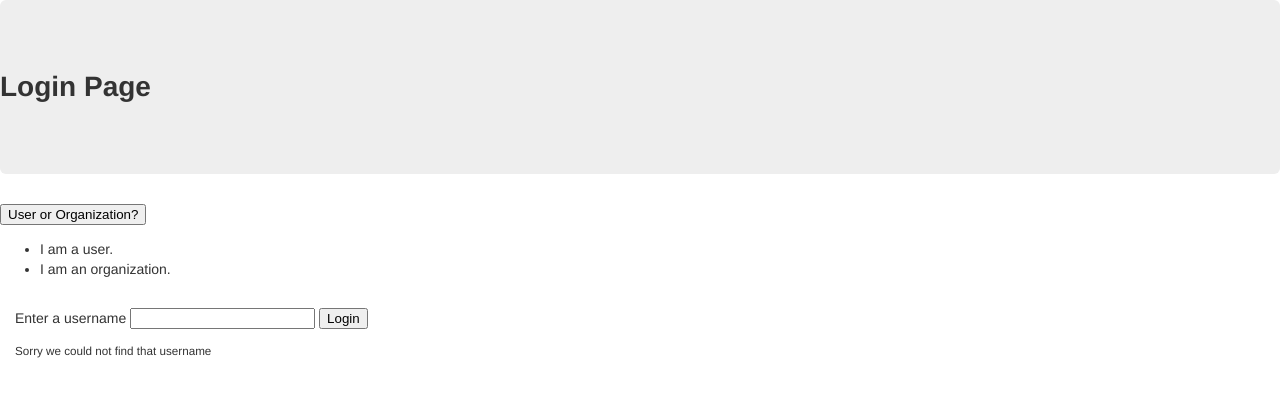
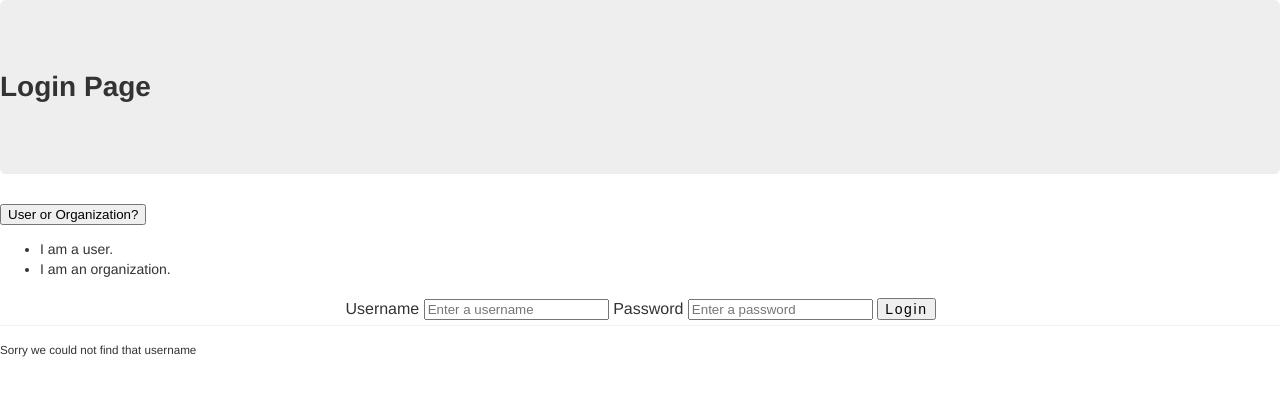
Before and after one commit to wucheeman/Chime, a Node project: template views/login.handlebars in a window 1280 px wide. Shown: the top 397 px of the page. Run offline with Node 20 templates, Linux system fonts and the light colour scheme; the template is opened without the code that fills it, so the values that code supplies are empty; some libraries are stand-ins or nearby versions.

Commit message:
saving changes locally

```diff
--- a/controllers/api-routes.js
+++ b/controllers/api-routes.js
@@ -1,4 +1,3 @@
-
 var sendSMS = require('../twilio/send-sms.js');
 
 var model = require('../models/model.js');
--- a/public/css/login_style.css
+++ b/public/css/login_style.css
@@ -1,6 +1,10 @@
+@media screen and (min-width: 768px)
+.container .jumbotron,
 .panel-body {
     padding: 15px;
     display: table;
+    padding-right: 75px;
+    padding-left: 75px;
 }
 * {
     -webkit-box-sizing: border-box;
@@ -12,7 +16,7 @@
     display: block;
 }
 
-.jumbotron {
+.container .jumbotron {
     border-radius: 6px;
     padding-top: 48px;
     padding-bottom: 48px;
@@ -20,6 +24,7 @@
     color: inherit;
     background-color: #eee;
     box-sizing: border-box;
+    width: 100%;
 }
 
 .dropdown {
@@ -34,3 +39,37 @@
     background-color: #fff;
     margin: 0;
 }
+
+.panel-body {
+    display: block;
+    margin-top: 0em;
+}
+
+.user-login {
+    width: 100%;
+    box-sizing: border-box;
+    border: none;
+    border-bottom: 1px solid #f2f2f2;
+    padding: 5px 0;
+    font-size: 16px;
+    line-height: normal;
+    -webkit-appearance: none;
+    -moz-appearance: none;
+    text-indent: 1px;
+    text-overflow: '';
+    background: 0 0;
+    border-radius: 0;
+    -webkit-box-shadow: none;
+    box-shadow: none;
+    text-align: center;
+}
+
+#login {
+    letter-spacing: .1rem;
+    text-decoration: none;
+    white-space: nowrap;
+    -webkit-transition: all .2s ease-in-out;
+    font-size: 14px;
+    display: inline-block;
+    box-sizing: border-box;
+}
--- a/server.js
+++ b/server.js
@@ -26,15 +26,11 @@
 require("./controllers/routes.js")(app);
 /*
 //Sync Database
-models.sequelize.sync({force:true}).then(function() {
+models.sequelize.sync().then(function() {
   console.log('Nice! Database looks fine');
-  app.listen(PORT, function() {
-    console.log("App listening on PORT " + PORT);
-  });
 }).catch(function(err) {
   console.log(err, "Something went wrong with the Database Update!")
 });
-*/
 app.listen(PORT, function() {
   console.log("App listening on PORT " + PORT);
 });
--- a/views/login.handlebars
+++ b/views/login.handlebars
@@ -27,8 +27,10 @@
 
     <div class="panel-body">
       <form class="user-login">
-        <label for="username">Enter a username</label>
-        <input type="text" id="username">
+        <label for="username">Username</label>
+        <input type="text" id="username" placeholder="Enter a username">
+        <label for="password">Password</label>
+        <input type="password" id="password" placeholder="Enter a password">
         <button class="btn btn-warning" id="login" type="submit">Login</button>
       </form>
       <small id="login-success">Sorry we could not find that username</small>
```
Also changed, not shown: public/css/org-home_style.css (+22 -0 lines), views/org-home.handlebars (line endings or trailing spaces), 1 other file.
